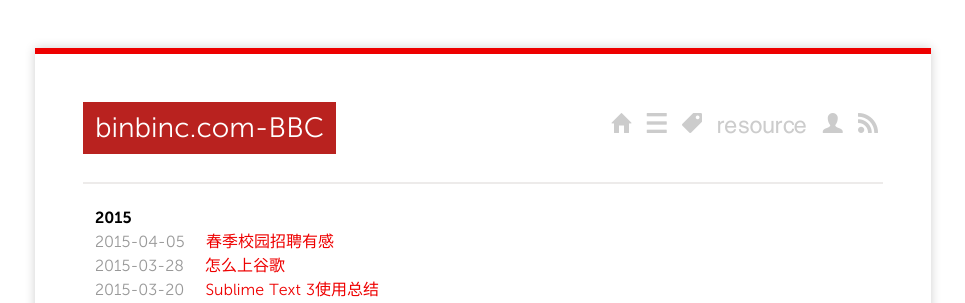
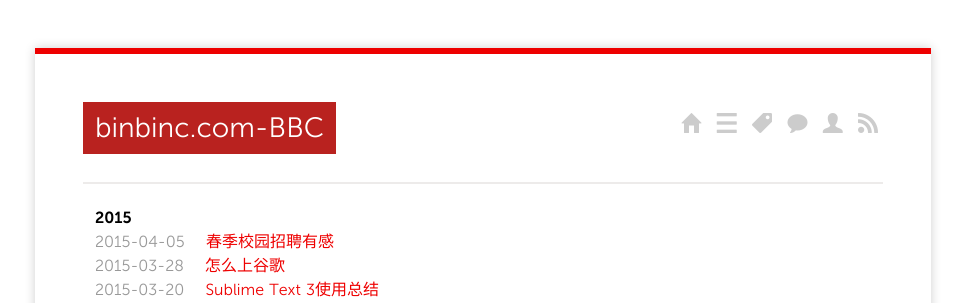
Before and after one commit to binbinc/binbinc.github.io, a Jekyll site: the page built from index.html, in a window 1280 px wide. Shown: the top 303 px of the page, without its empty margins (157-1122 px from the left). Built offline with Jekyll 4.4.1, drawn with Linux system fonts in a browser that asks for light colours; nearby versions of some CDN libraries; Markdown is read by kramdown in place of the engine named in the settings; the list of posts is cut into pages by our own code.

Commit message:
modify icon id

```diff
--- a/_layouts/default.html
+++ b/_layouts/default.html
@@ -36,7 +36,7 @@
           <a href="/" class="ss-icon" title="Go to homepage">home</a>
           <a href="/categories" class="ss-icon" title="Category" >list</a>
           <a href="/tags" class="ss-icon" title="Tag Cloud" >tags</a>
-          <a href="/resource" class="ss-icon" title="Resource" >resource</a>
+          <a href="/resource" class="ss-icon" title="Resource" >talk</a>
           <a href="/about" class="ss-icon" title="About" >user</a>
           <a href="/feed" class="ss-icon" title="Subscribe by RSS" >rss</a>
         </div>
```
